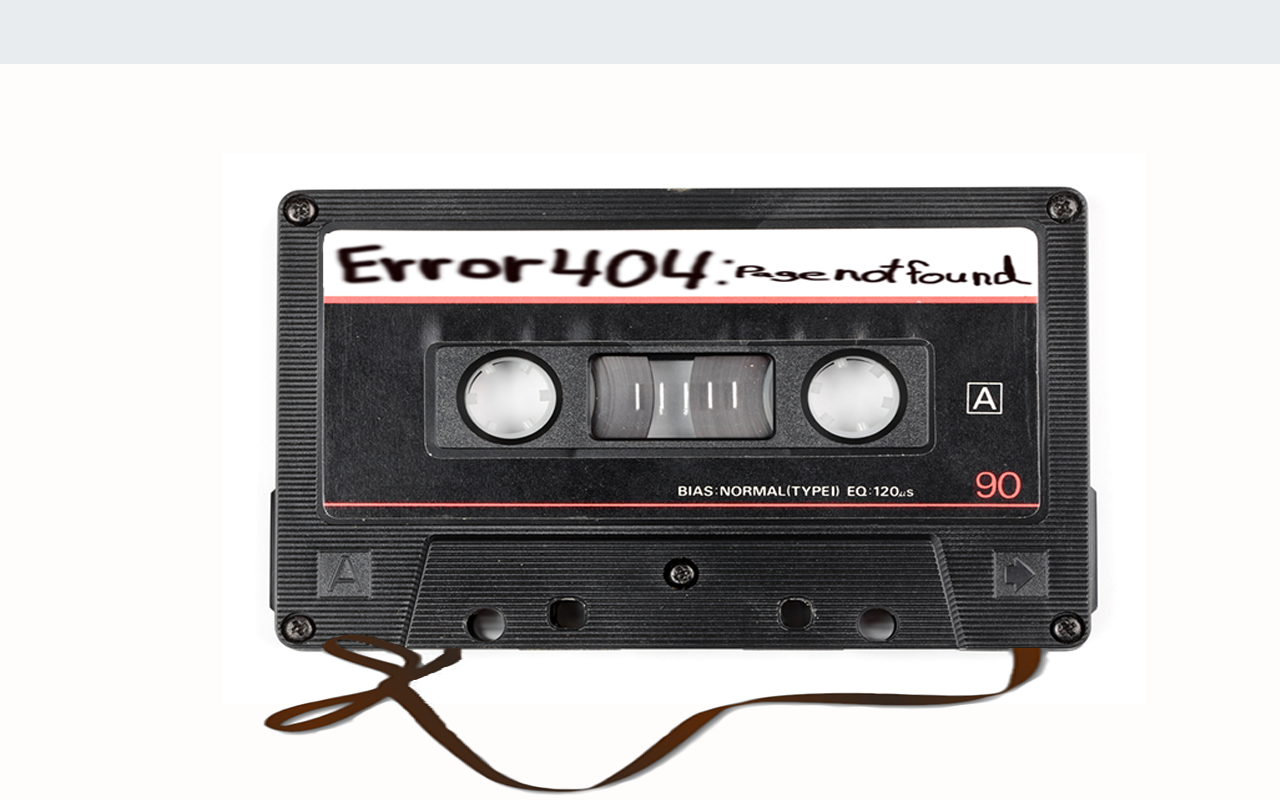
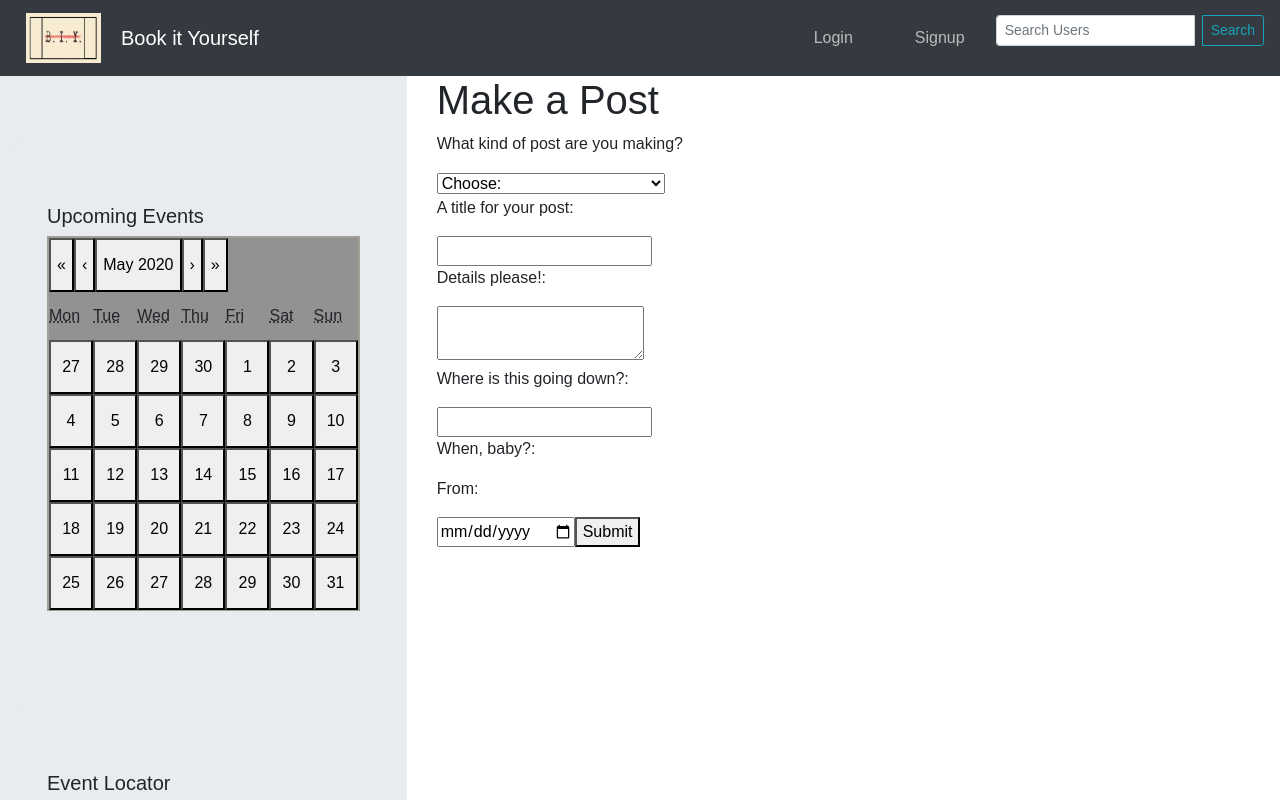
Before and after one commit to agtravis/book-it-yourself, a React (Create React App) app in the folder client/: page /post in a window 1280 px wide. Built offline with nearby package versions, Linux system fonts and the light colour scheme; no server answers.

Commit message:
posts go in

```diff
--- a/client/src/App.js
+++ b/client/src/App.js
@@ -10,10 +10,11 @@ import Profile from "./pages/Profile";
 import FeedComponent from "./components/FeedComponent";
 import SignupForm from "./components/SignupForm";
 import Search from "./pages/Search";
-import MobileSearch from "./pages/MobileSearch"
+import MobileSearch from "./pages/MobileSearch";
 import UserDetails from "./pages/UserDetails";
 import GoogMap from "./pages/Map";
 import Calendar from "./pages/Calendar";
+import MakePost from "./pages/MakePost";
 
 class App extends React.Component {
   constructor(props) {
@@ -64,6 +65,7 @@ class App extends React.Component {
             <Route exact path="/search" component={Search} />
             <Route exact path="/feed" component={FeedComponent} />
             <Route exact path="/calendar" component={Calendar} />
+            <Route exact path="/post" component={MakePost} />
             <Route exact path="/map" component={GoogMap} />
             <Route exact path="/mobilesearch" component={MobileSearch} />
             <Route component={NotFound} />
--- a/client/src/components/FeedComponent/index.js
+++ b/client/src/components/FeedComponent/index.js
@@ -5,6 +5,7 @@ import Nav from "../Nav";
 import SideFeedComponent from "../SideFeedComponent";
 import axios from "axios";
 import API from "../../utils/API";
+import { Link, Redirect } from "react-router-dom";
 
 class FeedComponent extends Component {
   constructor(props) {
@@ -19,6 +20,7 @@ class FeedComponent extends Component {
         { filterTerm: `showNeeded`, displayTerm: `Show Needed` },
       ],
       locationSearch: ``,
+      redirect: null,
     };
   }
 
@@ -58,7 +60,10 @@ class FeedComponent extends Component {
     API.getPosts()
       .then(response => {
         console.log(response.data);
-        this.setState({ posts: response.data, filteredPosts: response.data });
+        const sortedPosts = response.data.sort((a, b) =>
+          b.startDate > a.startDate ? 1 : -1
+        );
+        this.setState({ posts: sortedPosts, filteredPosts: sortedPosts });
       })
       .catch(err => console.error(err));
   };
@@ -83,6 +88,11 @@ class FeedComponent extends Component {
   };
 
   render() {
+    if (this.state.redirect) {
+      const redir = this.state.redirect;
+      this.setState({ redirect: null });
+      return <Redirect to={redir} />;
+    }
     return (
       <div>
         <Nav />
@@ -95,7 +105,14 @@ class FeedComponent extends Component {
           <Col xl={8}>
             <Jumbotron fluid>
               <Container>
-                <h1>Posts</h1>
+                <h1>Posts</h1>{" "}
+                <Link
+                  onClick={() => {
+                    this.setState({ redirect: `/post` });
+                  }}
+                >
+                  Make a post
+                </Link>
                 <h3>Filter:</h3>
                 <form
                   id="location-search"
@@ -147,7 +164,6 @@ class FeedComponent extends Component {
                     })}
                   </select>
                 </form>
-
                 {this.state.filteredPosts.length > 0
                   ? this.state.filteredPosts.map((post, index) => {
                       return (
--- a/client/src/components/ProfileComponent/index.js
+++ b/client/src/components/ProfileComponent/index.js
@@ -1,43 +1,56 @@
-import React from "react";
-import {  Image } from "react-bootstrap";
+import React, { Component } from "react";
+import { Image } from "react-bootstrap";
 import "./style.css";
 import image from "../../assets/images/userTest.png";
+import { Link, Redirect } from "react-router-dom";
 
-function ProfileComponent(props) {
+class ProfileComponent extends Component {
+  constructor(props) {
+    super(props);
+    this.state = {
+      redirect: null,
+    };
+  }
+  render() {
+    if (this.state.redirect) {
+      const redir = this.state.redirect;
+      this.setState({ redirect: null });
+      return <Redirect to={redir} />;
+    }
     return (
       <div>
         <h3 className="title">Personal Info</h3>
         <hr></hr>
         <Image className="pic" src={image} alt="profile pic" />
         <br></br>
-      <p className="username">Welcome, {props.username}</p>
+        <p className="username">Welcome, {this.props.username}</p>
 
         <div className="shade w-75">
           <div className="info">
             <span>Location:</span>
-          <p>{props.location}</p>
+            <p>{this.props.location}</p>
           </div>
 
           <div className="info">
             <span>Email:</span>
-          <p>{props.email}</p>
+            <p>{this.props.email}</p>
           </div>
 
           <div className="info">
             <span>Phone:</span>
-          <p>{props.telephone}</p>
+            <p>{this.props.telephone}</p>
           </div>
 
           <div className="info">
             <span>Status:</span>
-          <p>{props.status}</p>
+            <p>{this.props.status}</p>
           </div>
 
           <div className="info">
             <span>Role:</span>
-          {props.role !== undefined ? (
+            {this.props.role !== undefined ? (
               <ul>
-              {props.role.map(role => (
+                {this.props.role.map(role => (
                   <li>{role}</li>
                 ))}
               </ul>
@@ -47,6 +60,15 @@ function ProfileComponent(props) {
 
         <hr></hr>
         <h3 className="title">Posts</h3>
+        {this.props.userId ? (
+          <Link
+            onClick={() => {
+              this.setState({ redirect: `/post` });
+            }}
+          >
+            Make a post
+          </Link>
+        ) : null}
         <div className="shade w-75">
           <p>This is a sample post</p>
           {/* {props.posts !== undefined ? (
@@ -60,5 +82,6 @@ function ProfileComponent(props) {
       </div>
     );
   }
+}
 
 export default ProfileComponent;
--- /dev/null
+++ b/client/src/pages/MakePost.js
@@ -0,0 +1,180 @@
+import React, { Component } from "react";
+import axios from "axios";
+import Nav from "../components/Nav";
+import { Jumbotron, Row, Col } from "react-bootstrap";
+import SideFeedComponent from "../components/SideFeedComponent";
+import API from "../utils/API";
+
+class MakePost extends Component {
+  constructor(props) {
+    super(props);
+    this.state = {
+      loggedIn: false,
+      username: null,
+      id: null,
+      type: ``,
+      title: ``,
+      author: ``,
+      description: ``,
+      location: ``,
+      startDate: ``,
+      endDate: ``,
+      success: false,
+    };
+  }
+
+  componentDidMount() {
+    this.getUser();
+  }
+
+  handleSubmit = event => {
+    event.preventDefault();
+    if (
+      !this.state.type ||
+      !this.state.title ||
+      !this.state.description ||
+      !this.state.location ||
+      !this.state.startDate ||
+      !this.state.endDate ||
+      !this.state.author
+    ) {
+      alert(`Finish the form!`);
+    } else {
+      API.addPost({
+        type: this.state.type,
+        title: this.state.title,
+        description: this.state.description,
+        location: this.state.location,
+        startDate: this.state.startDate,
+        endDate: this.state.endDate,
+        author: this.state.author,
+      })
+        .then(postDb => {
+          API.updateUserNewPost(this.state.id, {
+            id: postDb.data._id,
+          })
+            .then(userDB => {
+              console.log(userDB);
+              this.setState({
+                type: ``,
+                title: ``,
+                description: ``,
+                location: ``,
+                startDate: ``,
+                endDate: ``,
+                success: true,
+              });
+              document.getElementById(`type`).value = ``;
+              document.getElementById(`title`).value = ``;
+              document.getElementById(`description`).value = ``;
+              document.getElementById(`location`).value = ``;
+              document.getElementById(`startDate`).value = ``;
+            })
+            .catch(err => console.error(err));
+        })
+        .catch(err => console.error(err));
+    }
+  };
+
+  getUser = () => {
+    axios.get("/api/user/").then(response => {
+      console.log(response.data);
+      if (response.data.user) {
+        console.log("Get User: There is a user saved in the server session: ");
+        this.setState({
+          loggedIn: true,
+          username: response.data.user.username,
+          id: response.data.user._id,
+          author: response.data.user._id,
+        });
+      } else {
+        console.log("Get user: no user");
+        this.setState({
+          loggedIn: false,
+          username: null,
+          id: null,
+        });
+      }
+    });
+  };
+
+  render() {
+    return (
+      <div>
+        <Nav /*updateUser={this.updateUser} loggedIn={this.state.loggedIn}*/ />
+        <Row>
+          <Col xl={4}>
+            <div className="d-none d-xl-block">
+              <SideFeedComponent />
+            </div>
+          </Col>
+          <Col xl={8}>
+            <h1>Make a Post</h1>
+            <form onSubmit={event => this.handleSubmit(event)}>
+              <p>What kind of post are you making?</p>
+              <select
+                id="type"
+                name="typelist"
+                onChange={event =>
+                  this.setState({
+                    type: event.target.value,
+                    success: false,
+                  })
+                }
+              >
+                <option value="">Choose:</option>
+                <option value="artistNeeded">
+                  Promoter looking for an artist
+                </option>
+                <option value="showNeeded">Artist looking for a show</option>
+              </select>
+              <p>A title for your post:</p>
+              <input
+                id="title"
+                onChange={event => this.setState({ title: event.target.value })}
+              />
+              <p>Details please!:</p>
+              <textarea
+                id="description"
+                onChange={event =>
+                  this.setState({ description: event.target.value })
+                }
+              ></textarea>
+              <p>Where is this going down?:</p>
+              <input
+                id="location"
+                onChange={event =>
+                  this.setState({ location: event.target.value })
+                }
+              />
+              <p>When, baby?:</p>
+              <p>From:</p>
+              <input
+                type="date"
+                id="startDate"
+                onChange={event =>
+                  this.setState({ startDate: event.target.value })
+                }
+              />
+              {this.state.startDate ? (
+                <div>
+                  <p>Until:</p>
+                  <input
+                    type="date"
+                    id="endDate"
+                    onChange={event =>
+                      this.setState({ endDate: event.target.value })
+                    }
+                  />
+                </div>
+              ) : null}
+              <button type="submit">Submit</button>
+              {this.state.success ? <h1>Posted!</h1> : null}
+            </form>
+          </Col>
+        </Row>
+      </div>
+    );
+  }
+}
+export default MakePost;
--- a/client/src/pages/Profile.js
+++ b/client/src/pages/Profile.js
@@ -77,9 +77,9 @@ class Profile extends Component {
           <Col xl={8}>
             <Jumbotron fluid>
               <Container>
-                {/* {this.state.user.username !== undefined ? ( */}
                 <div>
                   <ProfileComponent
+                    userId={this.state.user.id}
                     username={this.state.user.username}
                     location={this.state.user.location}
                     email={this.state.user.email}
@@ -89,7 +89,6 @@ class Profile extends Component {
                     posts={this.state.user.posts}
                   />
                 </div>
-                {/* ) : null} */}
               </Container>
             </Jumbotron>
           </Col>
```
Also changed, not shown: client/src/components/Nav/index.js (+1 -12 lines). Lines whose indentation alone changed are shown as unchanged.
